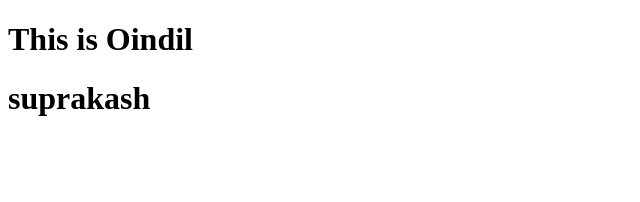
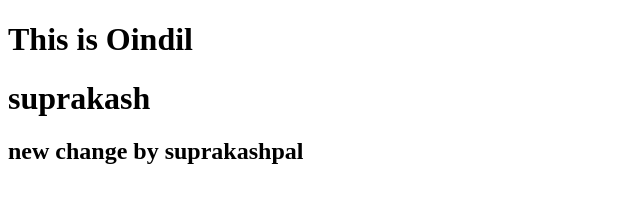
Before and after one commit to OINDIL/contribute-testing, a plain HTML site: page index.html in a window 1280 px wide. Shown: the whole page, without its empty margins (0-640 px from the left). Drawn offline with Linux system fonts and the light colour scheme.

Commit message:
new change

```diff
--- a/index.html
+++ b/index.html
@@ -10,6 +10,7 @@
 <body>
     <h1>This is Oindil</h1>
     <h1>suprakash</h1>
+    <h2>new change by suprakashpal</h2>
 </body>
 
 </html>
```
